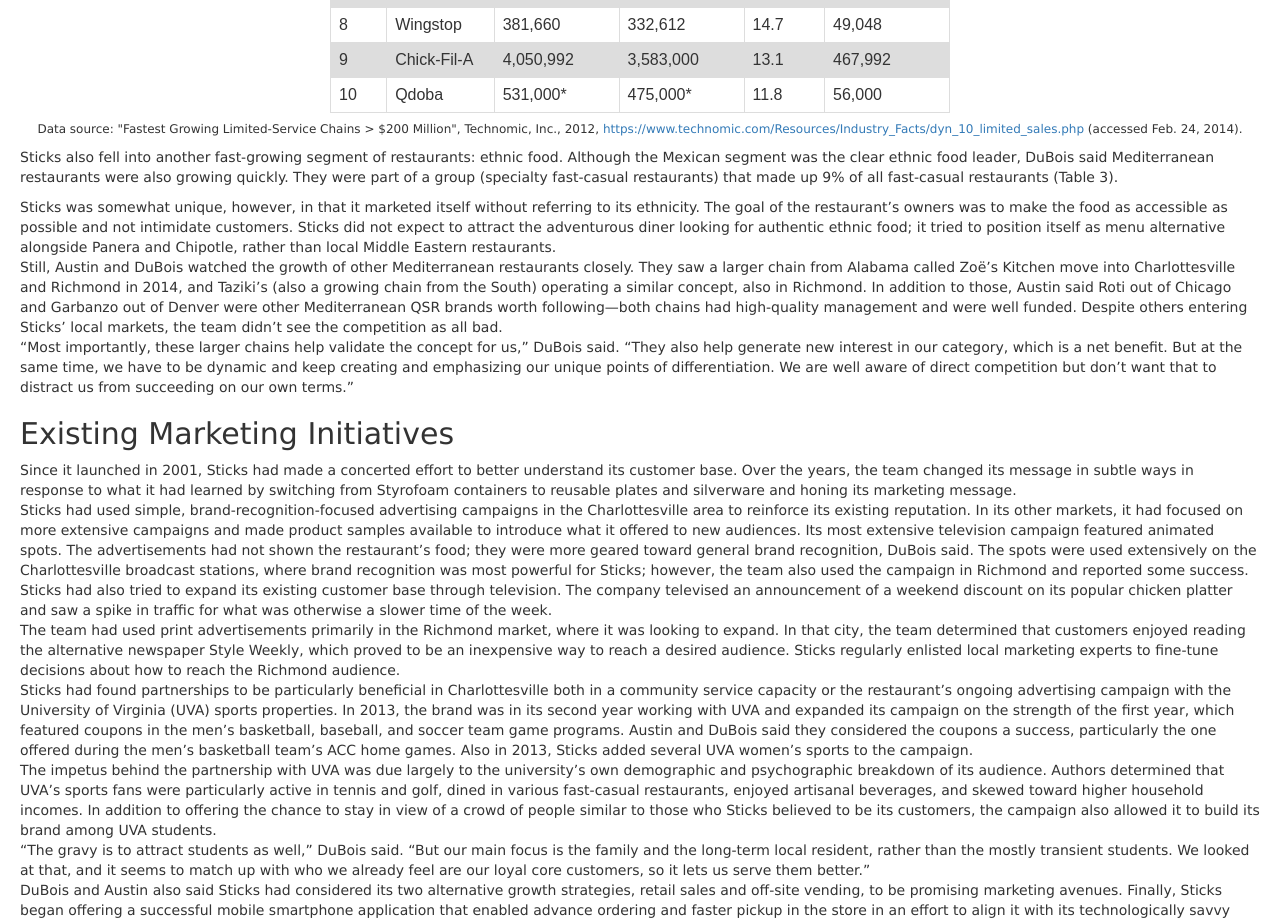
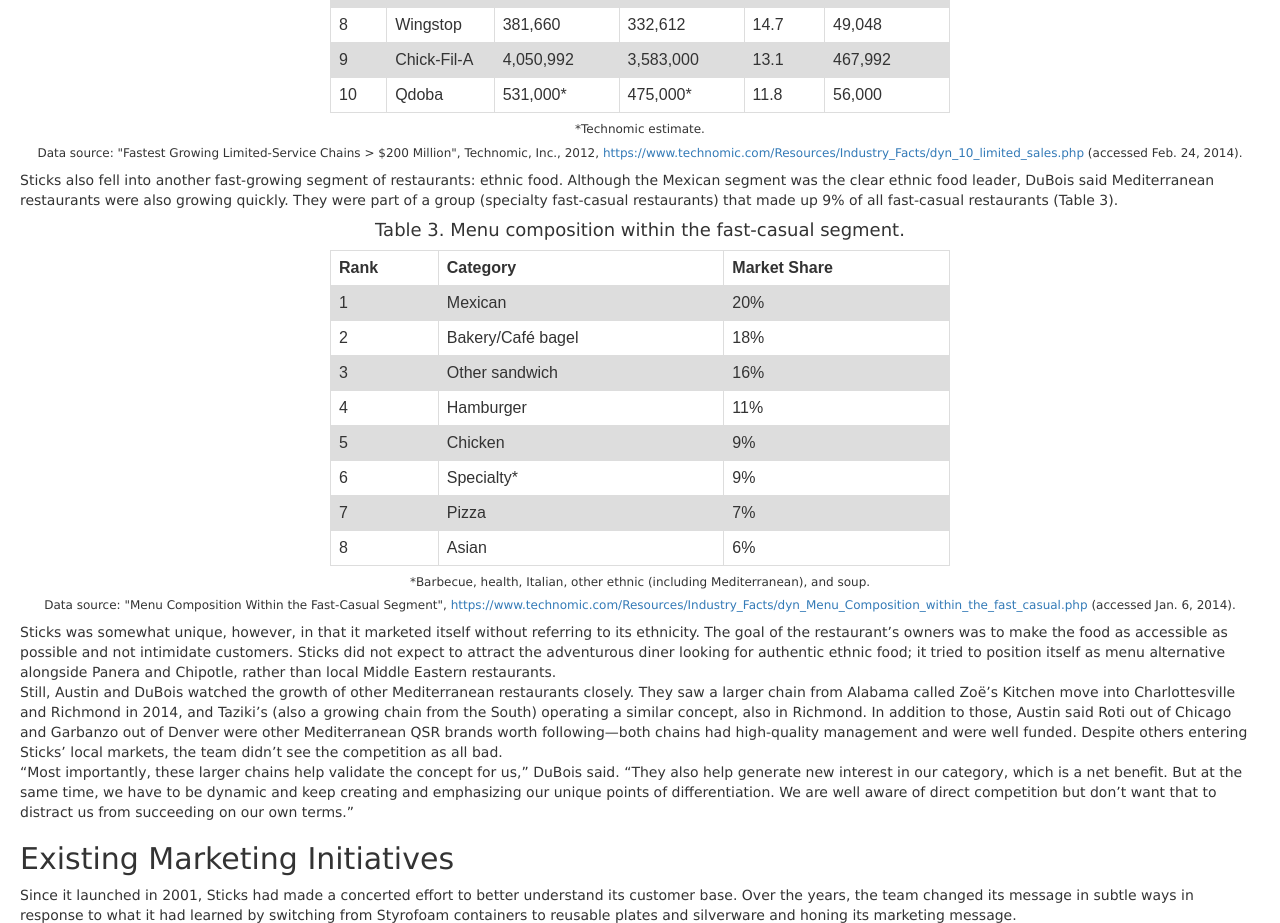
Before and after one commit to rachelzhang31/Sticks-Microsite, a plain HTML site: page index.html in a window 1280 px wide. Shown: the part 2980-3903 px from the top of the page. Drawn offline with nearby package versions, Linux system fonts and the light colour scheme.

Commit message:
added another table

```diff
--- a/index.html
+++ b/index.html
@@ -286,10 +286,63 @@ From 2010 to 2012, the fast-casual industry was one of the fastest-growing segme
   <td>56,000</td>
 </tr>
 </table>
+<h6 align = "center">*Technomic estimate.</h6>
 <h6 align = "center">Data source: "Fastest Growing Limited-Service Chains > $200 Million", Technomic, Inc., 2012, <a href="https://www.technomic.com/Resources/Industry_Facts/dyn_10_limited_sales.php ">https://www.technomic.com/Resources/Industry_Facts/dyn_10_limited_sales.php</a> (accessed Feb. 24, 2014).</h6>
 
 
   <p>Sticks also fell into another fast-growing segment of restaurants: ethnic food. Although the Mexican segment was the clear ethnic food leader, DuBois said Mediterranean restaurants were also growing quickly. They were part of a group (specialty fast-casual restaurants) that made up 9% of all fast-casual restaurants (Table 3).</p>
+  <h4 align = "center">Table 3. Menu composition within the fast-casual segment.</h4>
+  <table style="width:50%; margin:auto">
+  <tr>
+    <th>Rank</th>
+    <th>Category</th>
+    <th>Market Share</th>
+  </tr>
+  <tr>
+    <td>1</td>
+    <td>Mexican</td>
+    <td>20%</td>
+  </tr>
+  <tr>
+    <td>2</td>
+    <td>Bakery/Café bagel</td>
+    <td>18%</td>
+  </tr>
+  <tr>
+    <td>3</td>
+    <td>Other sandwich</td>
+    <td>16%</td>
+  </tr>
+  <tr>
+    <td>4</td>
+    <td>Hamburger</td>
+    <td>11%</td>
+  </tr>
+  <tr>
+    <td>5</td>
+    <td>Chicken</td>
+    <td>9%</td>
+  </tr>
+  <tr>
+    <td>6</td>
+    <td>Specialty*</td>
+    <td>9%</td>
+  </tr>
+  <tr>
+    <td>7</td>
+    <td>Pizza</td>
+    <td>7%</td>
+  </tr>
+  <tr>
+    <td>8</td>
+    <td>Asian</td>
+    <td>6%</td>
+  </tr>
+  </table>
+  <h6 align = "center">*Barbecue, health, Italian, other ethnic (including Mediterranean), and soup.</h6>
+  <h6 align = "center">Data source: "Menu Composition Within the Fast-Casual Segment", <a href="https://www.technomic.com/Resources/Industry_Facts/dyn_Menu_Composition_within_the_fast_casual.php">https://www.technomic.com/Resources/Industry_Facts/dyn_Menu_Composition_within_the_fast_casual.php</a> (accessed Jan. 6, 2014).</h6>
+
+
   <p>Sticks was somewhat unique, however, in that it marketed itself without referring to its ethnicity. The goal of the restaurant’s owners was to make the food as accessible as possible and not intimidate customers. Sticks did not expect to attract the adventurous diner looking for authentic ethnic food; it tried to position itself as menu alternative alongside Panera and Chipotle, rather than local Middle Eastern restaurants.
 <br>Still, Austin and DuBois watched the growth of other Mediterranean restaurants closely. They saw a larger chain from Alabama called Zoë’s Kitchen move into Charlottesville and Richmond in 2014, and Taziki’s (also a growing chain from the South) operating a similar concept, also in Richmond. In addition to those, Austin said Roti out of Chicago and Garbanzo out of Denver were other Mediterranean QSR brands worth following—both chains had high-quality management and were well funded. Despite others entering Sticks’ local markets, the team didn’t see the competition as all bad.
 <br>“Most importantly, these larger chains help validate the concept for us,” DuBois said. “They also help generate new interest in our category, which is a net benefit. But at the same time, we have to be dynamic and keep creating and emphasizing our unique points of differentiation. We are well aware of direct competition but don’t want that to distract us from succeeding on our own terms.”
```
